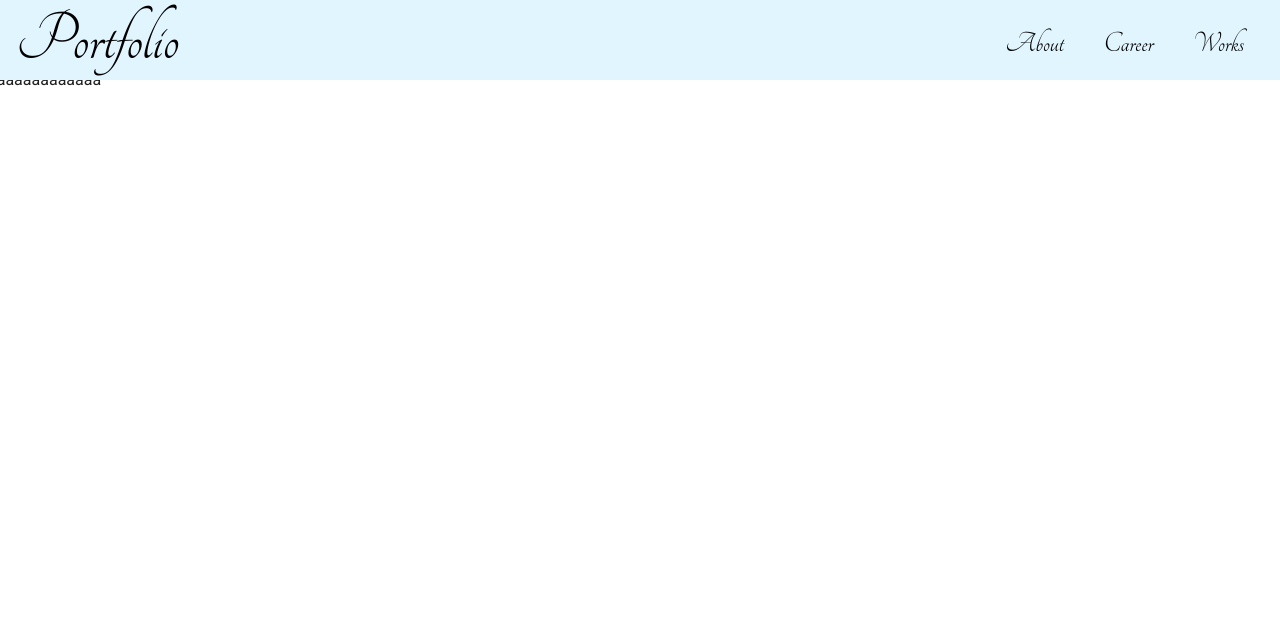
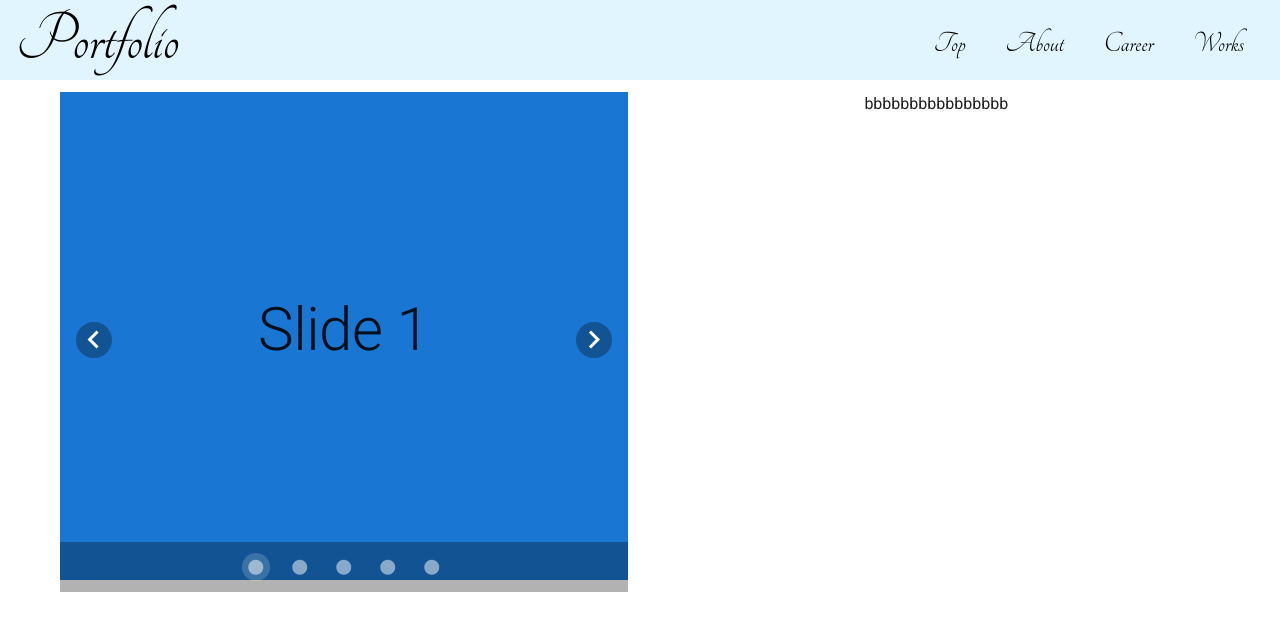
Before and after one commit to ryusei-tsune/Portfolio, a Nuxt app: page /about in a window 1280 px wide. Shown: the top 630 px of the page. Built offline with nearby package versions, Linux system fonts and the light colour scheme; no server answers.

Commit message:
fixed index

```diff
--- a/components/layout/AppBar.vue
+++ b/components/layout/AppBar.vue
@@ -10,9 +10,13 @@
     >
       {{ item.title }}
     </nuxt-link>
-    <v-btn color="light-blue lighten-2" class="d-sm-none" outlined @click="changeMenuStatus()">
-      MENU
-      <!-- <v-icon>mdi-menu</v-icon> -->
+    <v-btn
+      color="light-blue lighten-2"
+      class="d-sm-none"
+      outlined
+      @click="changeMenuStatus()"
+    >
+      <v-icon>mdi-menu</v-icon>
     </v-btn>
   </v-app-bar>
 </template>
@@ -40,8 +44,8 @@ export default {
   mounted() {},
   beforeDestroy() {},
   methods: {
-    changeMenuStatus(){
-      this.$emit('toggle-drawer')
+    changeMenuStatus() {
+      this.$emit("toggle-drawer");
     }
   }
 };
--- a/layouts/default.vue
+++ b/layouts/default.vue
@@ -21,6 +21,7 @@ export default {
     return {
       isOpenDrawer: false,
       menuItem: [
+        { title: "Top", to: "/" },
         { title: "About", to: "/about" },
         { title: "Career", to: "/career" },
         { title: "Works", to: "/works" }
--- a/nuxt.config.js
+++ b/nuxt.config.js
@@ -19,8 +19,8 @@ export default {
     ],
     link: [
       { rel: 'icon', type: 'image/x-icon', href: '/favicon.ico' },
-      { rel: 'stylesheet', href: 'https://fonts.googleapis.com/css2?family=Noto+Sans+JP:wght@100;300;400;500&display=swap'},
-      { rel: 'stylesheet', href: 'https://fonts.googleapis.com/css2?family=Tangerine:wght@400;700&display=swap'},
+      { rel: 'stylesheet', href: 'https://fonts.googleapis.com/css2?family=Noto+Sans+JP:wght@100;300;400;500&display=swap' },
+      { rel: 'stylesheet', href: 'https://fonts.googleapis.com/css2?family=Tangerine:wght@400;700&display=swap' },
     ]
   },
 
@@ -56,7 +56,9 @@ export default {
   vuetify: {
     customVariables: ['~/assets/variables.scss'],
     treeShake: true,
-    defaultAssets: false,
+    defaultAssets: {
+      icons: 'mdi'
+    },
     theme: {
       dark: false,
       themes: {
--- a/pages/about.vue
+++ b/pages/about.vue
@@ -1,5 +1,47 @@
 <template>
-  <v-row>
-    aaaaaaaaaaaaa
-  </v-row>
+  <v-container>
+    <div class="ma-0" align="center">
+      <v-row justify="center">
+        <v-col cols="6">
+          <v-carousel v-model="model">
+            <v-carousel-item v-for="(color, i) in colors" :key="color">
+              <v-sheet :color="color" height="100%" tile>
+                <v-row class="fill-height" align="center" justify="center">
+                  <div class="text-h2">Slide {{ i + 1 }}</div>
+                </v-row>
+              </v-sheet>
+            </v-carousel-item>
+          </v-carousel>
+        </v-col>
+        <v-col cols="6">
+          bbbbbbbbbbbbbbbb
+        </v-col>
+      </v-row>
+    </div>
+  </v-container>
 </template>
+<script>
+export default {
+  head() {
+    return {
+      title: ""
+    };
+  },
+  layout: "default",
+  components: {},
+  middleware: [],
+  data() {
+    return {
+      model: 0,
+      colors: ["primary", "secondary", "yellow darken-2", "red", "orange"]
+    };
+  },
+  watch: {},
+  computed: {},
+  created() {},
+  beforeMount() {},
+  mounted() {},
+  beforeDestroy() {},
+  methods: {}
+};
+</script>
```
Also changed, not shown: components/layout/NavigationDrawer.vue (+20 -6 lines), pages/index.vue (+5 -7 lines).
